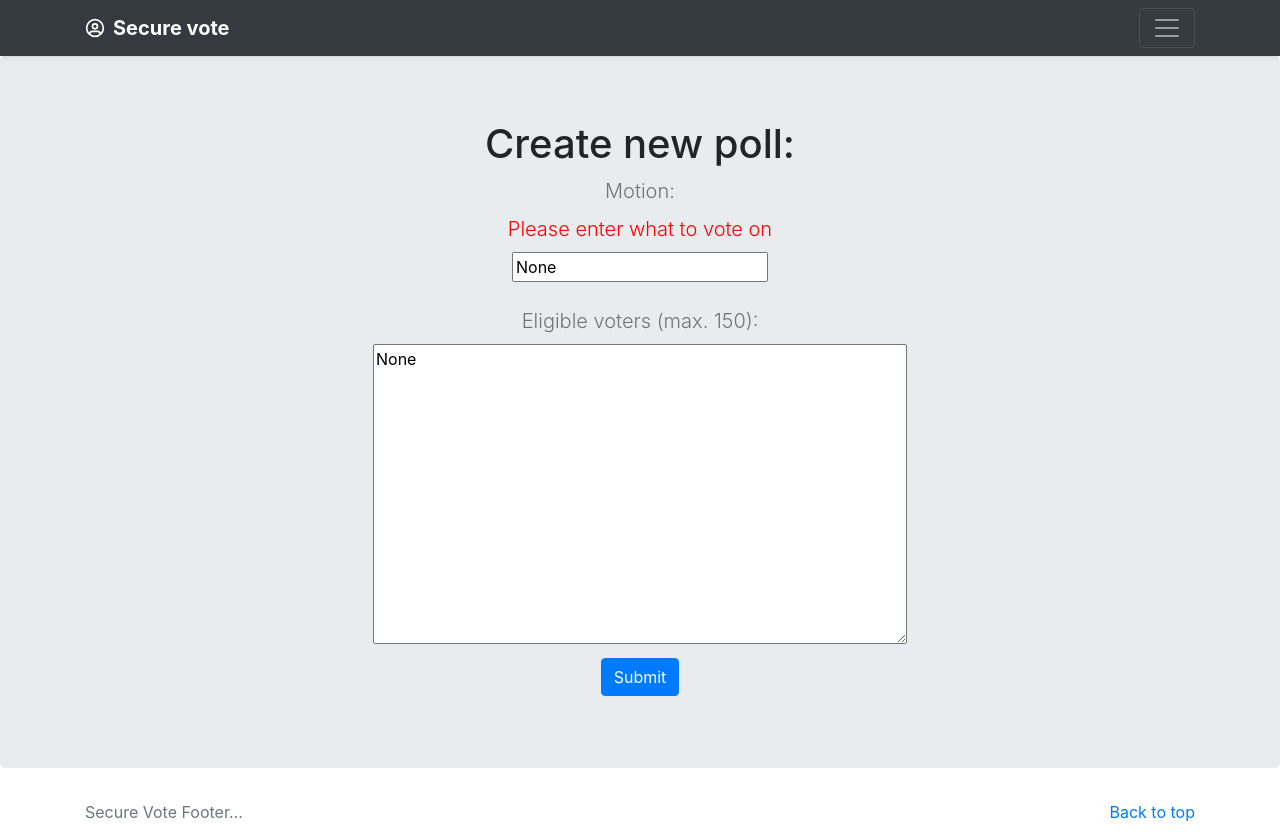
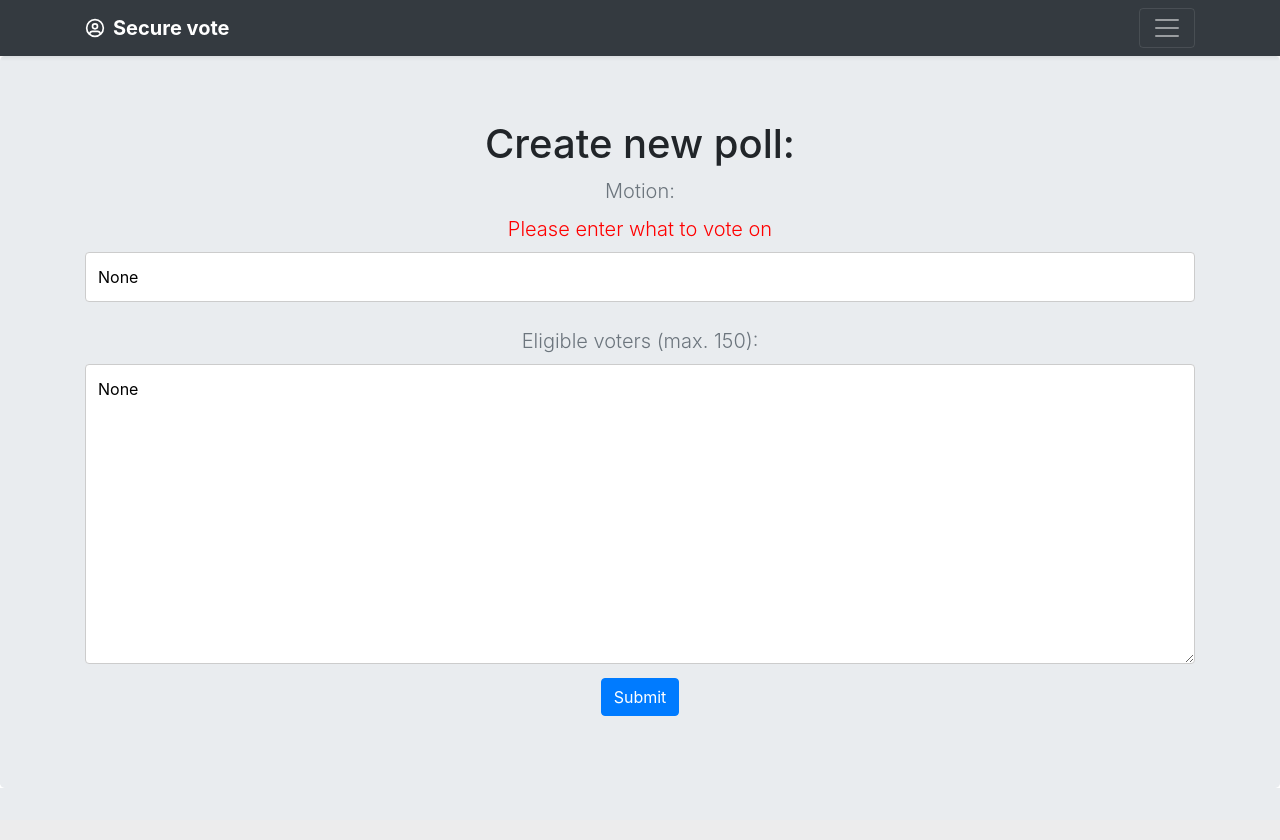
Before and after one commit to luftj/secret_votes, a Flask app: page /submit_new_poll in a window 1280 px wide. After the commit the page ends 788 px from the top, so only its background shows below. Run offline with Flask 2, Linux system fonts and the light colour scheme; some libraries are stand-ins or nearby versions.

Commit message:
Layout changes (no footer)

```diff
--- a/app/static/style.css
+++ b/app/static/style.css
@@ -1,3 +1,7 @@
+html {
+    background: #e9ecef;
+}
+
 .error {
     color: red;
 }
@@ -10,3 +14,12 @@
 input[readonly] {
     visibility: hidden;
 }
+
+input[type=text], select, textarea{
+    width: 100%;
+    padding: 12px;
+    border: 1px solid #ccc;
+    border-radius: 4px;
+    box-sizing: border-box;
+    resize: vertical;
+}
--- a/app/templates/_layout.html
+++ b/app/templates/_layout.html
@@ -32,7 +32,7 @@
   </div>
   <div class="navbar navbar-dark bg-dark shadow-sm">
     <div class="container d-flex justify-content-between">
-      <a href="#" class="navbar-brand d-flex align-items-center">
+      <a href="/" class="navbar-brand d-flex align-items-center">
          <!-- Source: https://iconsvg.xyz/ -->
         <svg xmlns="http://www.w3.org/2000/svg" width="20" height="20" viewBox="0 0 24 24" fill="none" stroke="currentColor" stroke-width="2" stroke-linecap="round" stroke-linejoin="round" class="mr-2" focusable="false" aria-hidden="true"><path d="M5.52 19c.64-2.2 1.84-3 3.22-3h6.52c1.38 0 2.58.8 3.22 3"/><circle cx="12" cy="10" r="3"/><circle cx="12" cy="12" r="10"/></svg>
         <strong>Secure vote</strong>
@@ -58,6 +58,7 @@
 </main>
 
 {% block footer %}
+<!--
 <footer class="text-muted">
   <div class="container">
     <p class="float-right">
@@ -66,7 +67,9 @@
     <p>Secure Vote Footer...</p>
   </div>
 </footer>
+-->
 {% endblock %}
+
 
  <!-- Optional JavaScript -->
  <!-- jQuery first, then Popper.js, then Bootstrap JS -->
--- a/app/templates/vote_poll.html
+++ b/app/templates/vote_poll.html
@@ -7,7 +7,7 @@
       <form action="submit_vote" method = "post">
 
          <label for="question">{{_("Motion:")}}</label><br>
-         <label id="question" name="question">{{question}}</label><br><br>
+         <label id="question" name="question"><span style="font-weight:bold">{{question}}</span></label><br><br>
 
          <label for="options">{{_("Options:")}}</label><br>
          <input type="radio" id="yes" name="options" value="yes">
@@ -17,10 +17,11 @@
          <input type="radio" id="abstain" name="options" value="abstain" checked>
          <label for="abstain">{{_("abstain")}}</label><br><br>
 
+         <input type="submit" class="btn btn-primary my-2" name="submit" value="{{_("Submit vote")}}" >
+
          <input type="text" id="poll_id" name="poll_id" readonly="readonly" value="{{poll_id}}"><br><br>
          <input type="text" id="name" name="name" readonly="readonly" value="{{user}}"><br><br>
 
-         <input type="submit" class="btn btn-primary my-2" name="submit" value="{{_("Submit vote")}}" >
       </form>
 
 {% endblock %}
```
